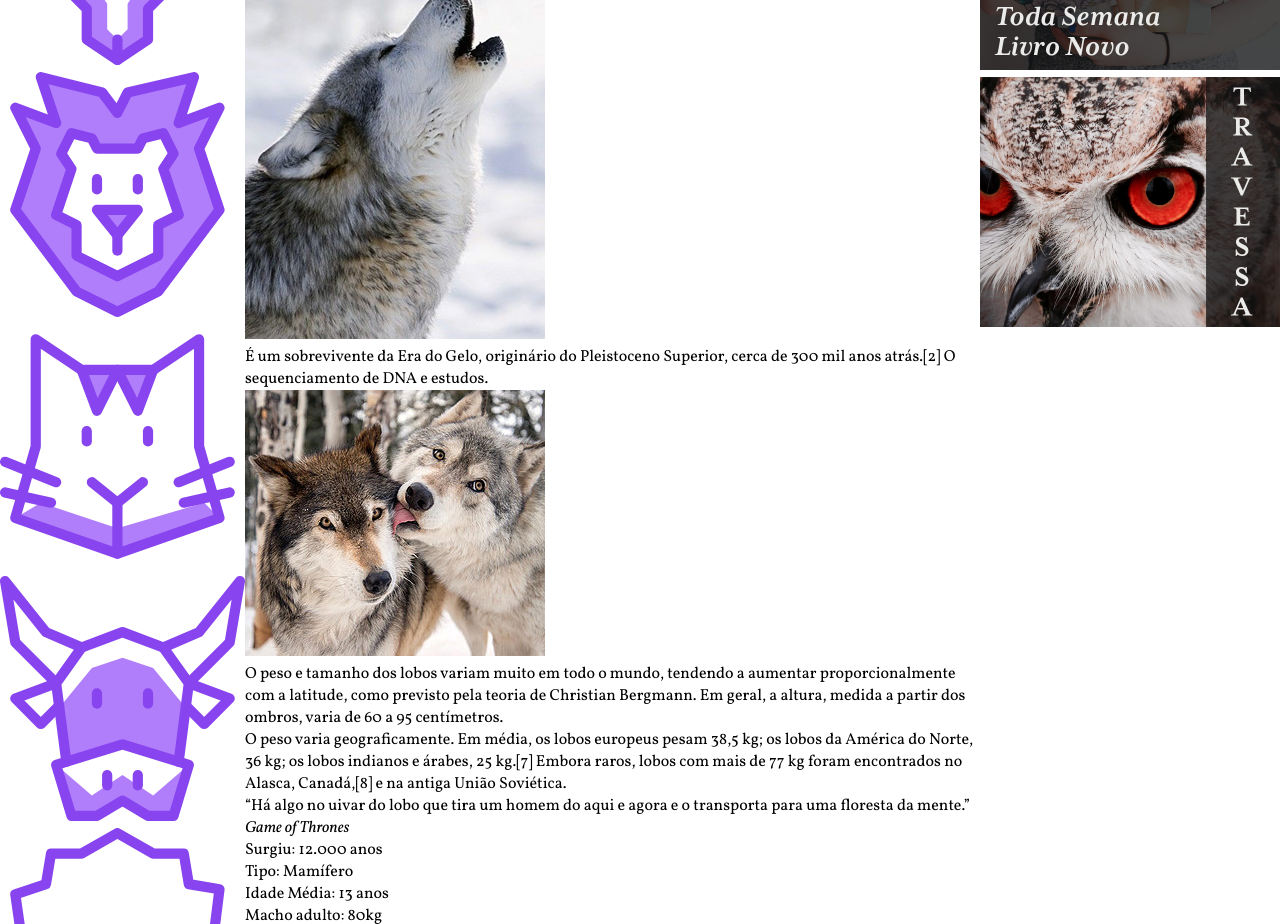
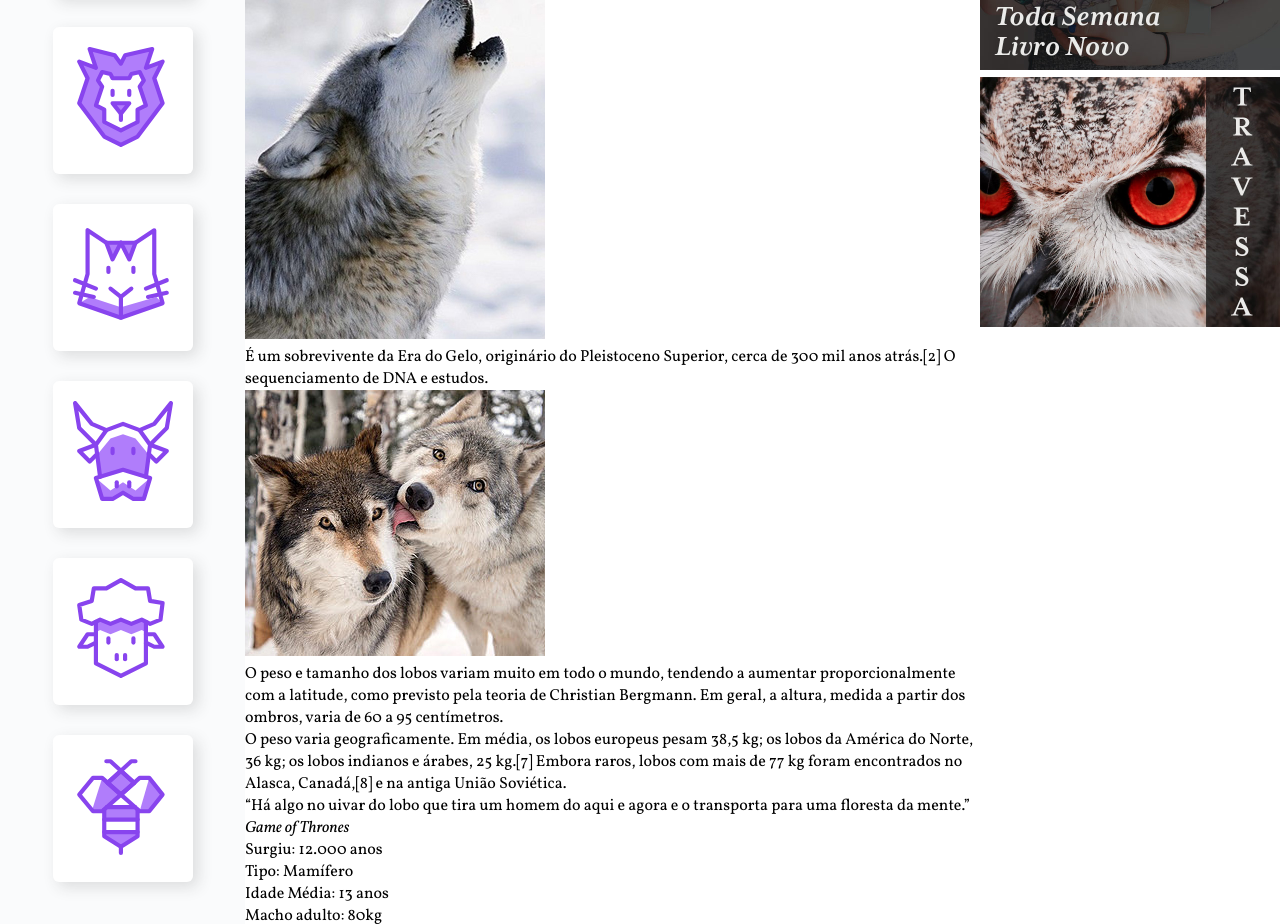
Before and after one commit to BrenoSB98/wildbeast, a plain HTML site: page index.html in a window 1280 px wide. Shown: the part 288-1212 px from the top of the page. Drawn offline with Linux system fonts and the light colour scheme.

Commit message:
Sidenav implemented

```diff
--- a/css/style.css
+++ b/css/style.css
@@ -29,10 +29,6 @@ img {
     "menu menu menu"
     "sidenav main-content ad"
     "footer footer footer";
-}
-
-.sidenav {
-  grid-area: sidenav;
 }
 .main-content {
   grid-area: main-content;
@@ -68,7 +64,7 @@ img {
   padding: 10px 15px;
   color: #ffffff;
   font-size: 1.25rem;
-  background: rgba(0, 0, 0, 0.1);
+  background: #0000001a;
   border-radius: 6px;
   transition: 0.1s;
 }
@@ -76,3 +72,24 @@ img {
   background: #ffffff;
   color: #8844ee;
 }
+
+/* Sidenav */
+.sidenav {
+  grid-area: sidenav;
+  background: #fafbfc;
+  padding: 30px;
+}
+.icon {
+  display: block;
+  min-width: 60px;
+  max-width: 100px;
+  margin: 0 auto 30px auto;
+  background: #ffffff;
+  padding: 20px;
+  border-radius: 6px;
+  box-shadow: 5px 5px 15px 0px #2c2c2c26;
+  transition: 0.1s ease-out;
+}
+.icon:hover {
+  background: #b07dfb;
+}
--- a/index.html
+++ b/index.html
@@ -26,12 +26,12 @@
 
         <nav class="sidenav">
             <ul>
-                <li><a href="#"><img src="./img/icones/cervo.svg" alt="Cervo"></a></li>
-                <li><a href="#"><img src="./img/icones/leao.svg" alt="Leão"></a></li>
-                <li><a href="#"><img src="./img/icones/gato.svg" alt="Gato"></a></li>
-                <li><a href="#"><img src="./img/icones/vaca.svg" alt="Vaca"></a></li>
-                <li><a href="#"><img src="./img/icones/ovelha.svg" alt="Ovelha"></a></li>
-                <li><a href="#"><img src="./img/icones/abelha.svg" alt="Abelha"></a></li>
+                <li><a class="icon" href="#"><img src="./img/icones/cervo.svg" alt="Cervo"></a></li>
+                <li><a class="icon" href="#"><img src="./img/icones/leao.svg" alt="Leão"></a></li>
+                <li><a class="icon" href="#"><img src="./img/icones/gato.svg" alt="Gato"></a></li>
+                <li><a class="icon" href="#"><img src="./img/icones/vaca.svg" alt="Vaca"></a></li>
+                <li><a class="icon" href="#"><img src="./img/icones/ovelha.svg" alt="Ovelha"></a></li>
+                <li><a class="icon" href="#"><img src="./img/icones/abelha.svg" alt="Abelha"></a></li>
             </ul>
         </nav>
 
```
